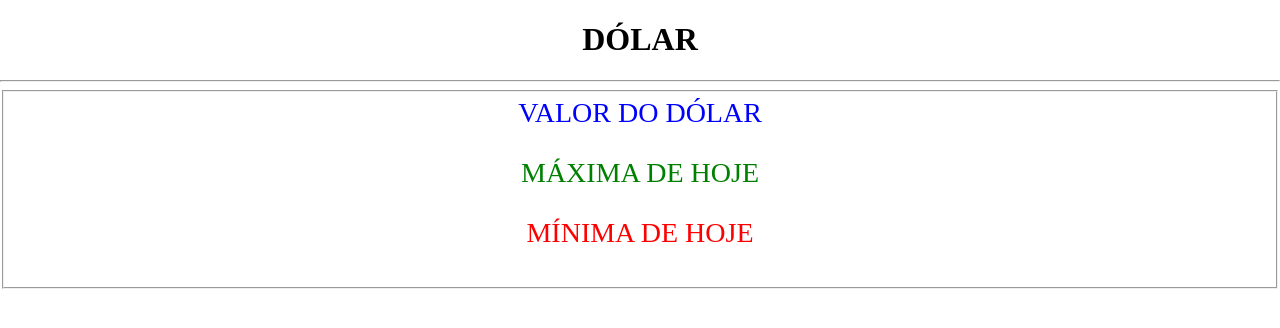
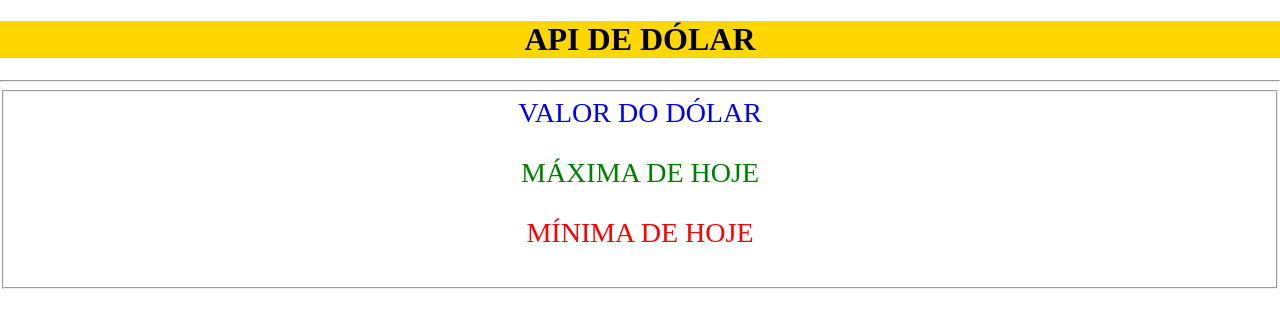
Before and after one commit to cardoso2008/-projeto-api, a plain HTML site: page dolar.html in a window 1280 px wide. Drawn offline with Linux system fonts and the light colour scheme; no server answers.

Commit message:
dolar.html

```diff
--- a/dolar.html
+++ b/dolar.html
@@ -8,7 +8,9 @@
     <link rel="stylesheet" href="dolar.css">
 </head>
 <body>
-    <center><h1 class="titulo">DÓLAR</h1></center>
+    <header style="background-color: gold;">
+    <center><h1 class="titulo">API DE DÓLAR</h1>
+    </header>
 
     <hr>
 
```
